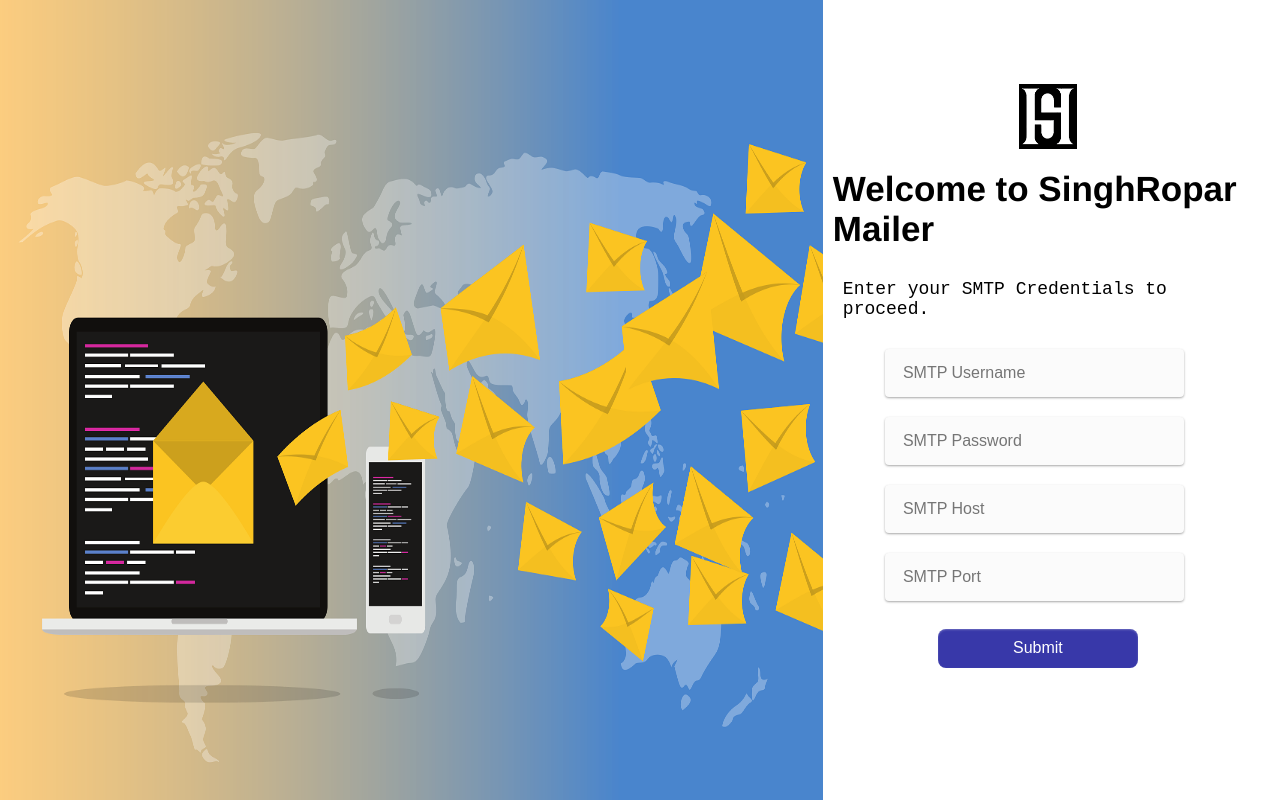
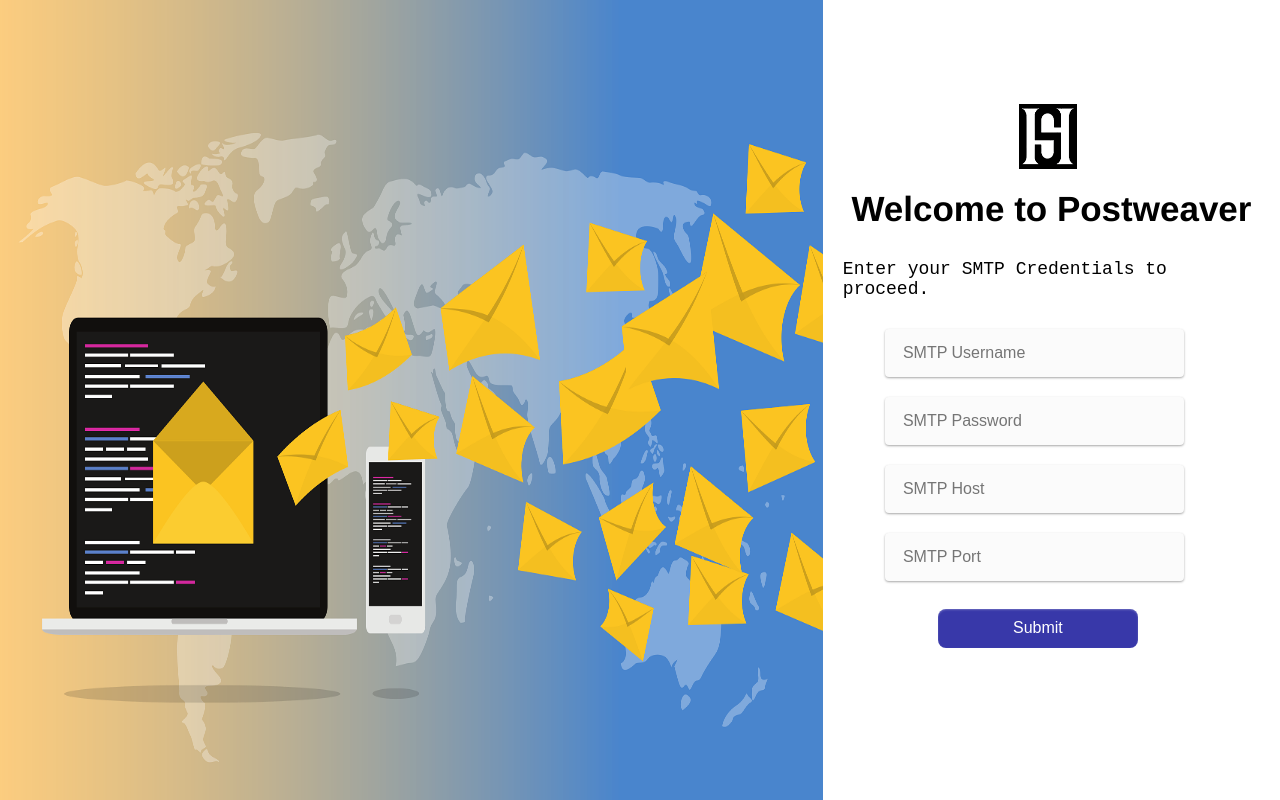
Before and after one commit to saini128/smtp-mailer-tauri, a React (Vite) app: page / in a window 1280 px wide. Built offline with nearby package versions, Linux system fonts and the light colour scheme.

Commit message:
name update

```diff
--- a/src/components/Header.jsx
+++ b/src/components/Header.jsx
@@ -8,7 +8,7 @@
         target="_blank"
         rel="noopener noreferrer"
       >
-        <img src="singhropar-logo.png" className="logo" alt="CCS logo" />
+        <img src="singhropar-logo.png" className="logo" alt="SinghRopar logo" />
       </a>
     </div>
   );
--- a/src/pages/LoginPage.jsx
+++ b/src/pages/LoginPage.jsx
@@ -42,7 +42,7 @@
       <img src="background.jpg" alt="email" />
       <div className="right-login">
         <Header />
-        <h1>Welcome to SinghRopar Mailer</h1>
+        <h1>Welcome to Postweaver</h1>
         <p>Enter your SMTP Credentials to proceed.</p>
         <div className="form-login">
           <Form
```
Also changed, not shown: 1 other file (tests, documents, lock files or other folders).
